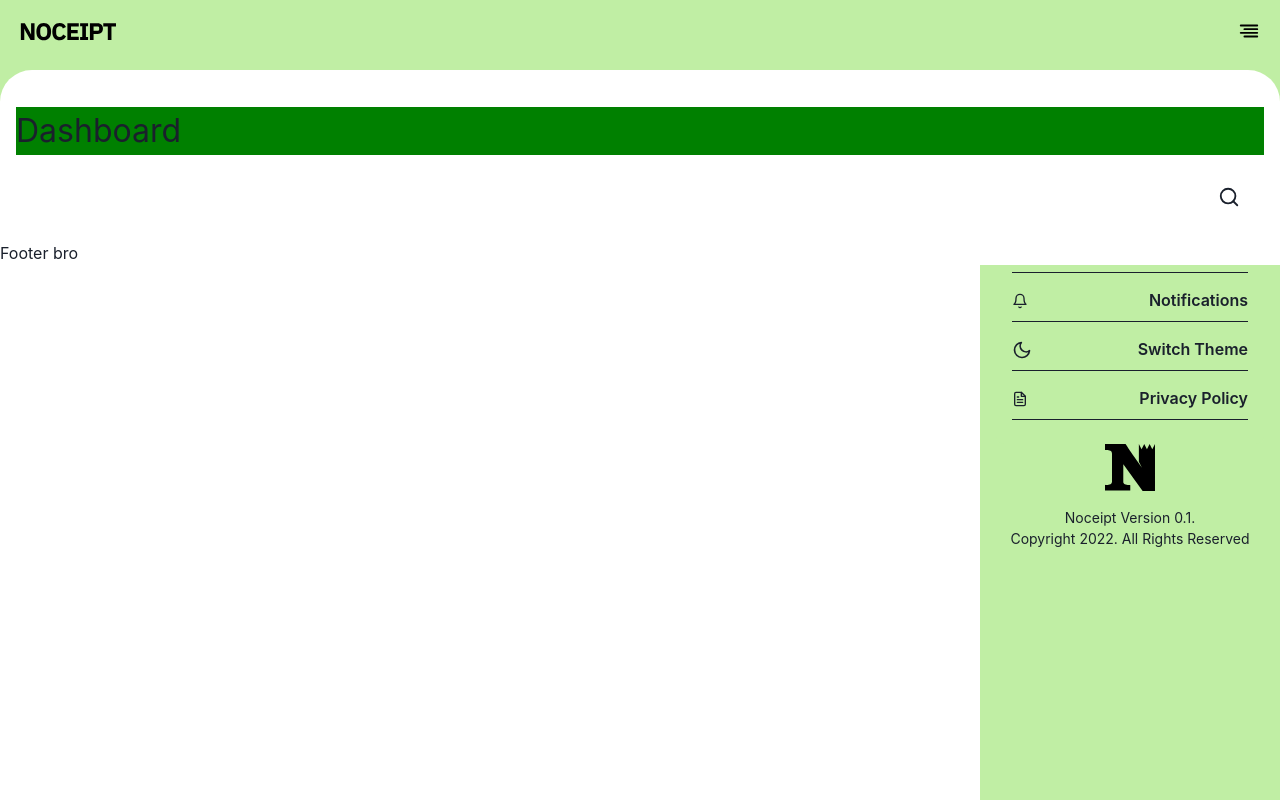
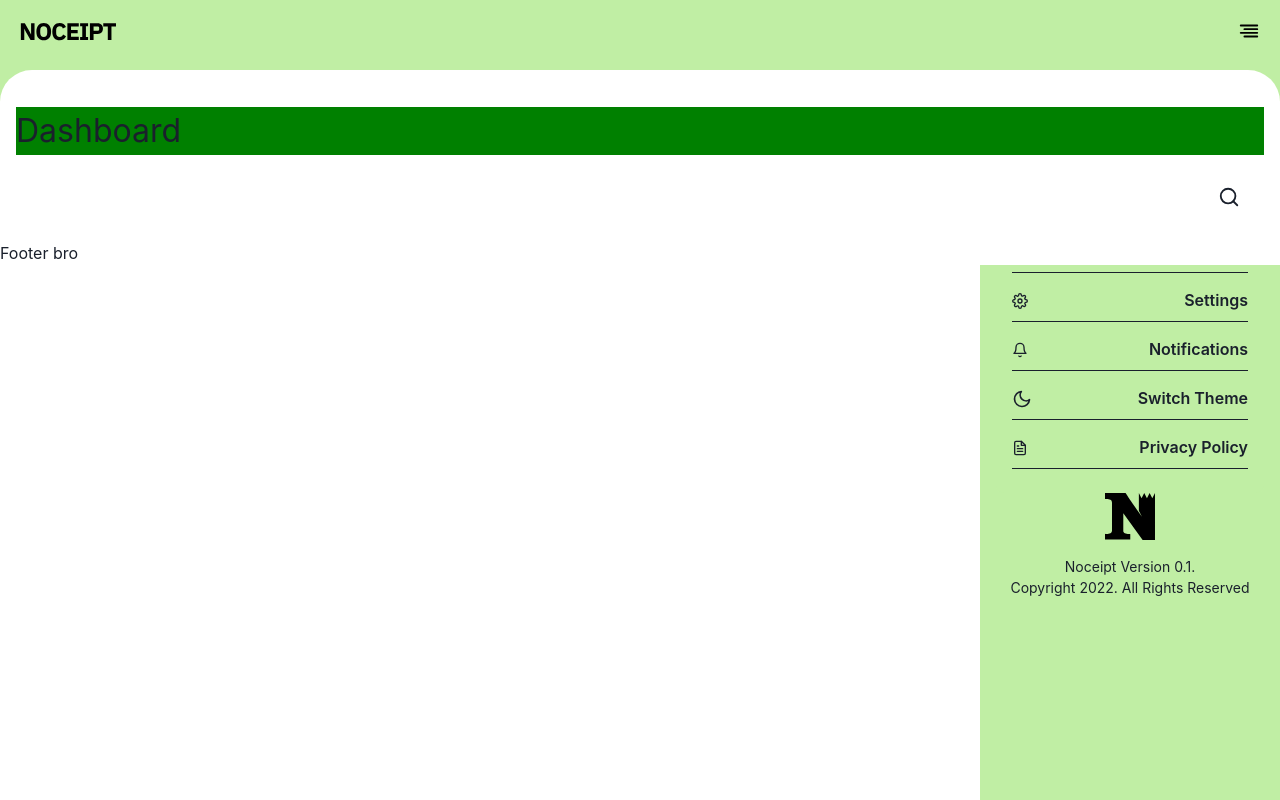
Before and after one commit to Noceipt/noceipt-app, a Next.js app: page /dashboard in a window 1280 px wide. Built offline with nearby package versions, Linux system fonts and the light colour scheme.

Commit message:
57: Temporary Dashboard link and link main logo to the homepage

```diff
--- a/components/Navbar/index.tsx
+++ b/components/Navbar/index.tsx
@@ -5,6 +5,7 @@ import { FiAlignRight, FiChevronRight } from "react-icons/fi";
 import styles from "./Navbar.module.scss";
 import { useSidenav } from "../../providers/SidenavProvider";
 import { Box, useColorModeValue } from "@chakra-ui/react";
+import Link from "next/link";
 
 const Navbar = () => {
 	const image = useColorModeValue(logo, logoWhite);
@@ -13,7 +14,9 @@ const Navbar = () => {
 	return (
 		<div className={styles.NavSideContainer}>
 			<Box as="header" bgColor="green" className={styles.Navbar}>
-				<Image src={image} alt="Noceipt Logo" />
+				<Link href="/">
+					<Image src={image} alt="Noceipt Logo" />
+				</Link>
 				<button onClick={() => setOpen(!open)}>
 					{open ? (
 						<FiChevronRight size={22} />
--- a/components/Sidenav/index.tsx
+++ b/components/Sidenav/index.tsx
@@ -1,14 +1,20 @@
 import {
 	Box,
 	Button,
-	IconButton,
 	Text,
 	useColorMode,
 	useColorModeValue,
 } from "@chakra-ui/react";
 import Image from "next/image";
 import { useRouter } from "next/router";
-import { FiMoon, FiSun, FiSettings, FiBell, FiFileText } from "react-icons/fi";
+import {
+	FiMoon,
+	FiSun,
+	FiSettings,
+	FiBell,
+	FiFileText,
+	FiGrid,
+} from "react-icons/fi";
 import avatar from "../../assets/avatar.png";
 import nLogo from "../../assets/noceipt_black.svg";
 import nLogoWhite from "../../assets/noceipt.svg";
@@ -23,7 +29,12 @@ const Sidenav = () => {
 	const sideNavLogo = useColorModeValue(nLogo, nLogoWhite);
 	const userLinks = [
 		{
-			label: "General",
+			label: "Dashboard",
+			icon: <FiGrid />,
+			path: "/dashboard",
+		},
+		{
+			label: "Settings",
 			icon: <FiSettings />,
 			path: "/dashboard/settings",
 		},
```
